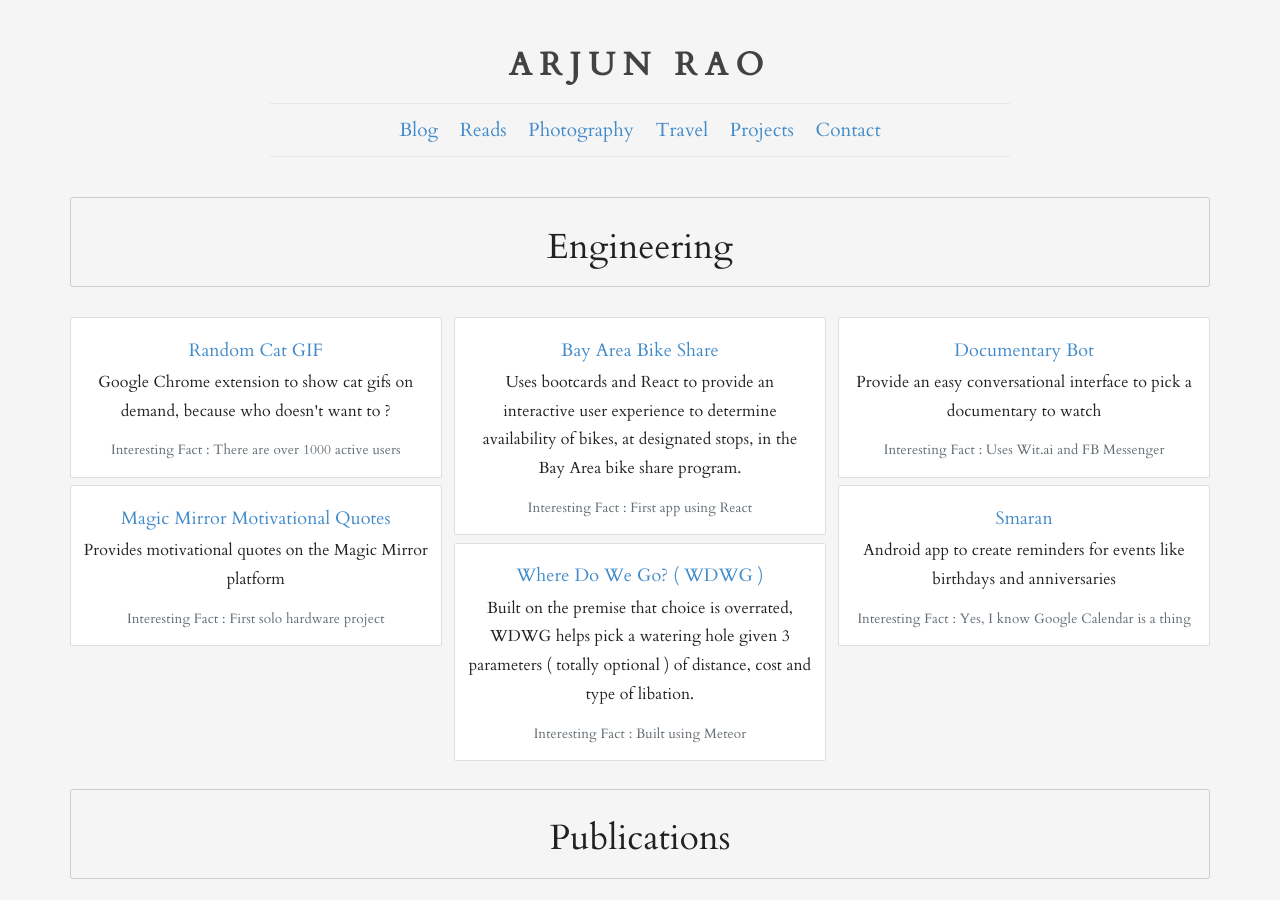
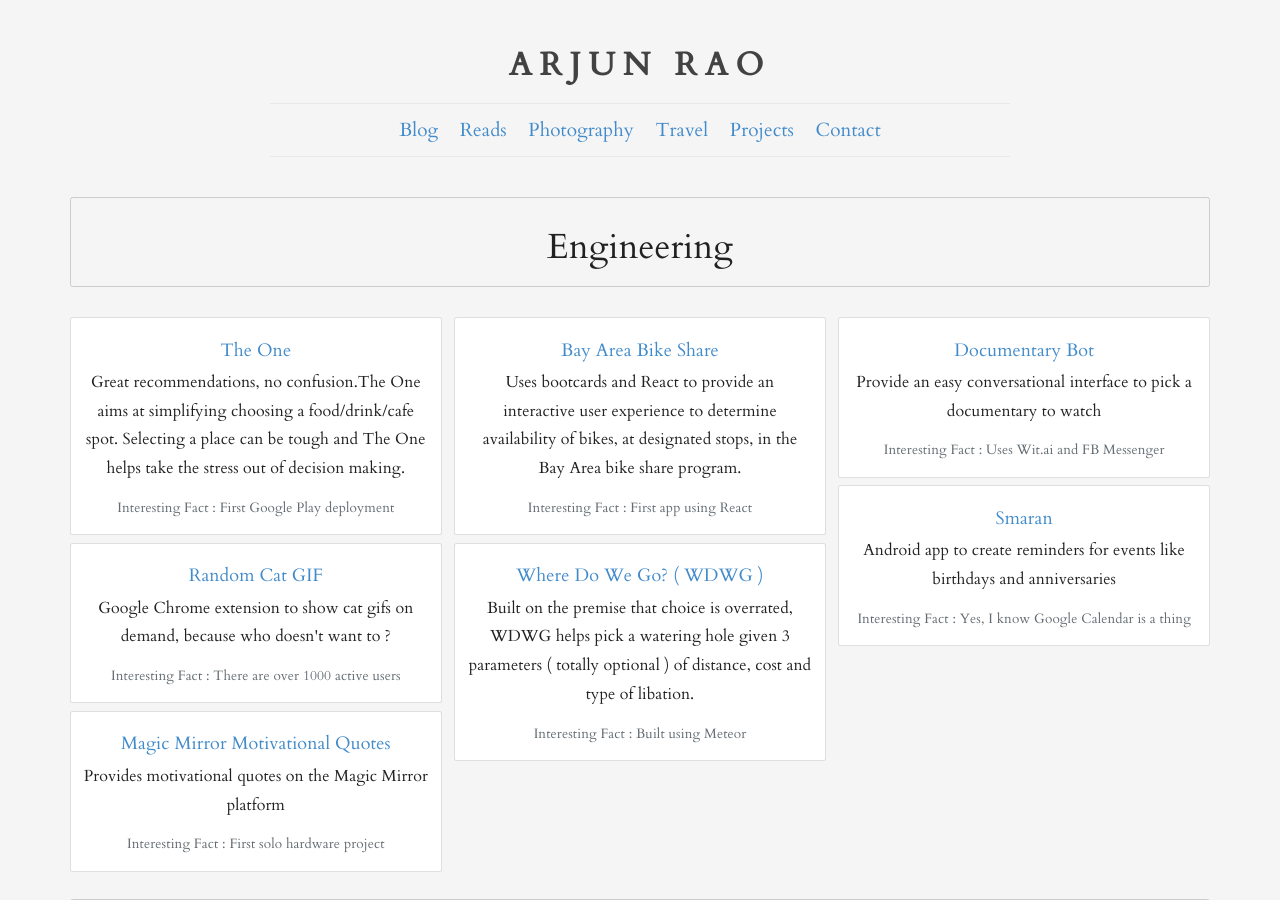
Before and after one commit to arjunrao87/arjunrao.co-v1, a Jekyll site: the page built from projects/index.html, in a window 1280 px wide and 900 px high. Built offline with Jekyll 4.4.1, drawn with Linux system fonts in a browser that asks for light colours; nearby versions of some CDN libraries; comment, search, counter and statistics services are not loaded.

Commit message:
Add The One to Projects

```diff
--- a/_includes/projects.html
+++ b/_includes/projects.html
@@ -8,6 +8,13 @@
   </div>
   <br />
   <div class="card-columns" >
+    <div class="card text-center">
+      <div class="card-block">
+        <a href="https://play.google.com/store/search?q=org.tnc.theone&hl=en" target="_blank"><h4 class="card-title">The One</h4></a>
+        <p class="card-text">Great recommendations, no confusion.The One aims at simplifying choosing a food/drink/cafe spot. Selecting a place can be tough and The One helps take the stress out of decision making.</p>
+        <p class="card-text"><small class="text-muted">Interesting Fact : First Google Play deployment</small></p>
+      </div>
+    </div>
     <div class="card text-center">
       <div class="card-block">
         <a href="https://chrome.google.com/webstore/detail/random-cat-gif/mgoklnodackhcoapoigopplnapkhbdaa" target="_blank"><h4 class="card-title">Random Cat GIF</h4></a>
```
